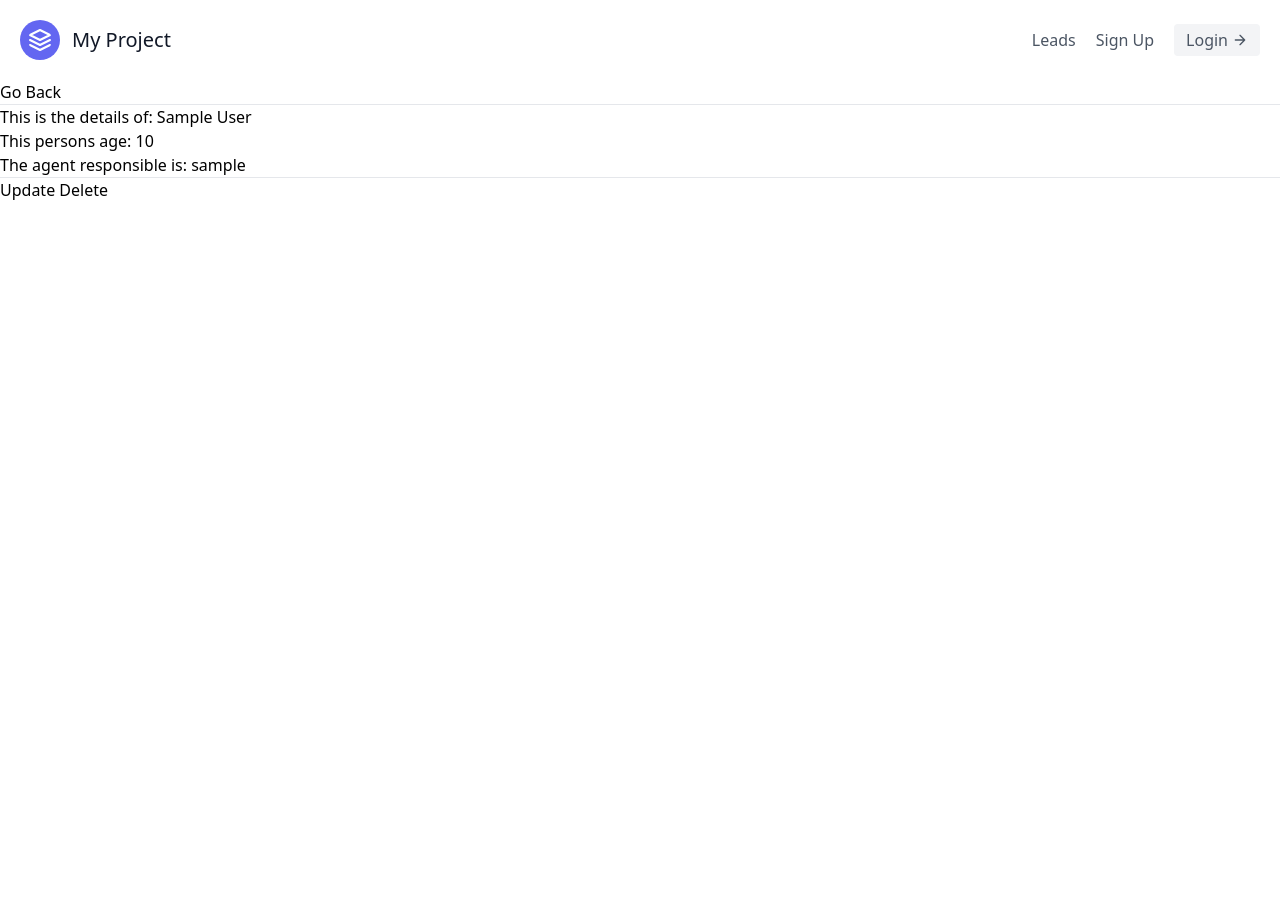
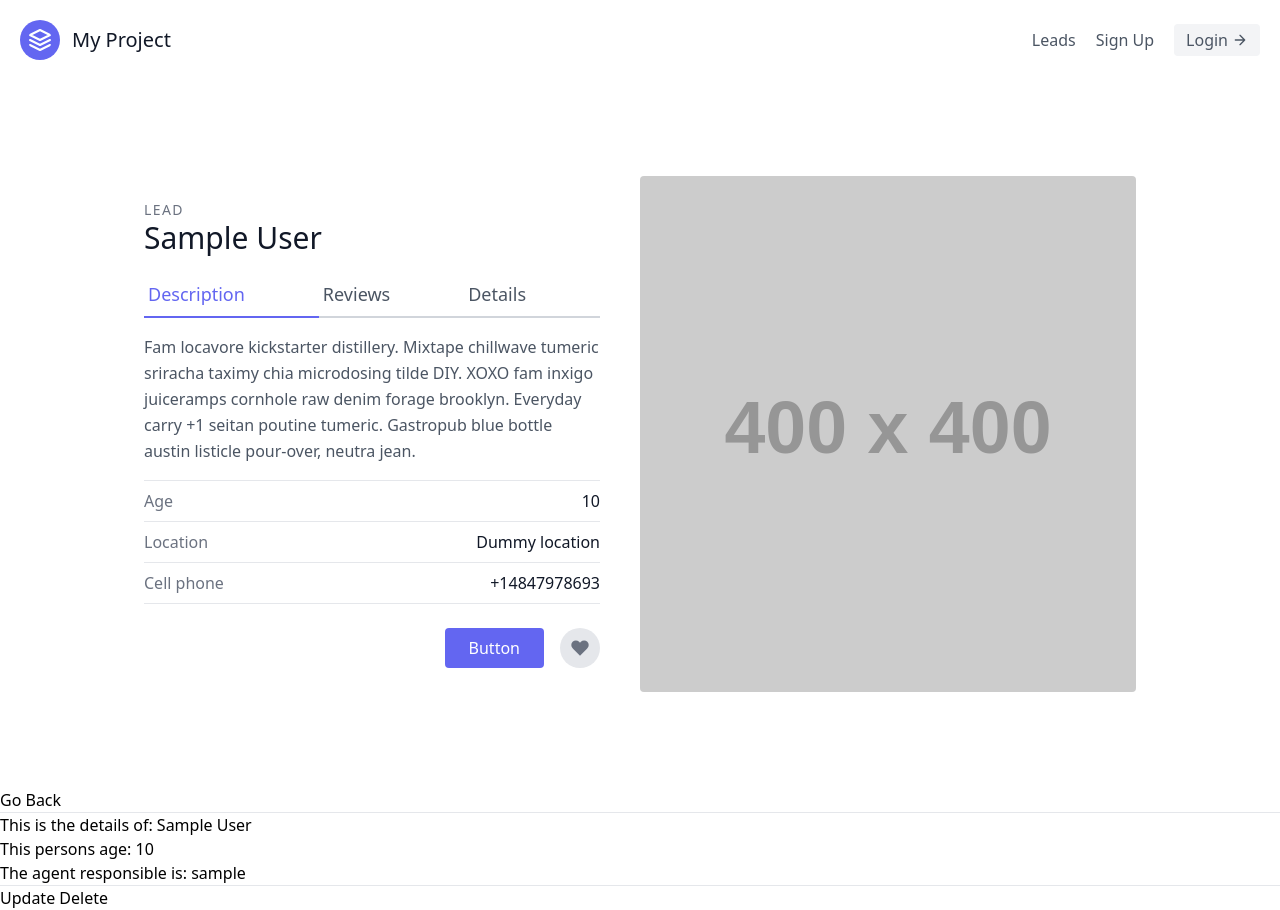
Before and after one commit to UDogg/djanproj, a Django app: page /leads/1/ in a window 1280 px wide. Before the commit the page ends 200 px from the top, so only its background shows below. Run offline with Django 4.2, Linux system fonts and the light colour scheme; tables that the repository leaves empty hold one stand-in row (values such as "Sample post"); grey boxes labelled with a size stand in for pictures from a placeholder-image service; some libraries are stand-ins or nearby versions.

Commit message:
still styling

```diff
--- a/djcrm/leads/templates/leads/lead_detail.html
+++ b/djcrm/leads/templates/leads/lead_detail.html
@@ -1,6 +1,45 @@
 {% extends "base.html" %}
 
 {% block content %}
+
+<section class="text-gray-600 body-font overflow-hidden">
+  <div class="container px-5 py-24 mx-auto">
+    <div class="lg:w-4/5 mx-auto flex flex-wrap">
+      <div class="lg:w-1/2 w-full lg:pr-10 lg:py-6 mb-6 lg:mb-0">
+        <h2 class="text-sm title-font text-gray-500 tracking-widest">LEAD</h2>
+        <h1 class="text-gray-900 text-3xl title-font font-medium mb-4">{{ lead.first_name }} {{ lead.last_name }}</h1>
+        <div class="flex mb-4">
+          <a class="flex-grow text-indigo-500 border-b-2 border-indigo-500 py-2 text-lg px-1">Description</a>
+          <a class="flex-grow border-b-2 border-gray-300 py-2 text-lg px-1">Reviews</a>
+          <a href="{% url 'leads:lead-update' lead.pk %}"class="flex-grow border-b-2 border-gray-300 py-2 text-lg px-1">Details</a>
+        </div>
+        <p class="leading-relaxed mb-4">Fam locavore kickstarter distillery. Mixtape chillwave tumeric sriracha taximy chia microdosing tilde DIY. XOXO fam inxigo juiceramps cornhole raw denim forage brooklyn. Everyday carry +1 seitan poutine tumeric. Gastropub blue bottle austin listicle pour-over, neutra jean.</p>
+        <div class="flex border-t border-gray-200 py-2">
+          <span class="text-gray-500">Age</span>
+          <span class="ml-auto text-gray-900">{{ lead.age }}</span>
+        </div>
+        <div class="flex border-t border-gray-200 py-2">
+          <span class="text-gray-500">Location</span>
+          <span class="ml-auto text-gray-900">Dummy location</span>
+        </div>
+        <div class="flex border-t border-b mb-6 border-gray-200 py-2">
+          <span class="text-gray-500">Cell phone</span>
+          <span class="ml-auto text-gray-900">+14847978693</span>
+        </div>
+        <div class="flex">
+          <button class="flex ml-auto text-white bg-indigo-500 border-0 py-2 px-6 focus:outline-none hover:bg-indigo-600 rounded">Button</button>
+          <button class="rounded-full w-10 h-10 bg-gray-200 p-0 border-0 inline-flex items-center justify-center text-gray-500 ml-4">
+            <svg fill="currentColor" stroke-linecap="round" stroke-linejoin="round" stroke-width="2" class="w-5 h-5" viewBox="0 0 24 24">
+              <path d="M20.84 4.61a5.5 5.5 0 00-7.78 0L12 5.67l-1.06-1.06a5.5 5.5 0 00-7.78 7.78l1.06 1.06L12 21.23l7.78-7.78 1.06-1.06a5.5 5.5 0 000-7.78z"></path>
+            </svg>
+          </button>
+        </div>
+      </div>
+      <img alt="ecommerce" class="lg:w-1/2 w-full lg:h-auto h-64 object-cover object-center rounded" src="https://dummyimage.com/400x400">
+    </div>
+  </div>
+</section>
+
     <a href="{% url 'leads:lead-list' %}">Go Back</a>
     <hr>
     <h1>This is the details of: {{ lead.first_name}} {{lead.last_name}} </h1>
```
